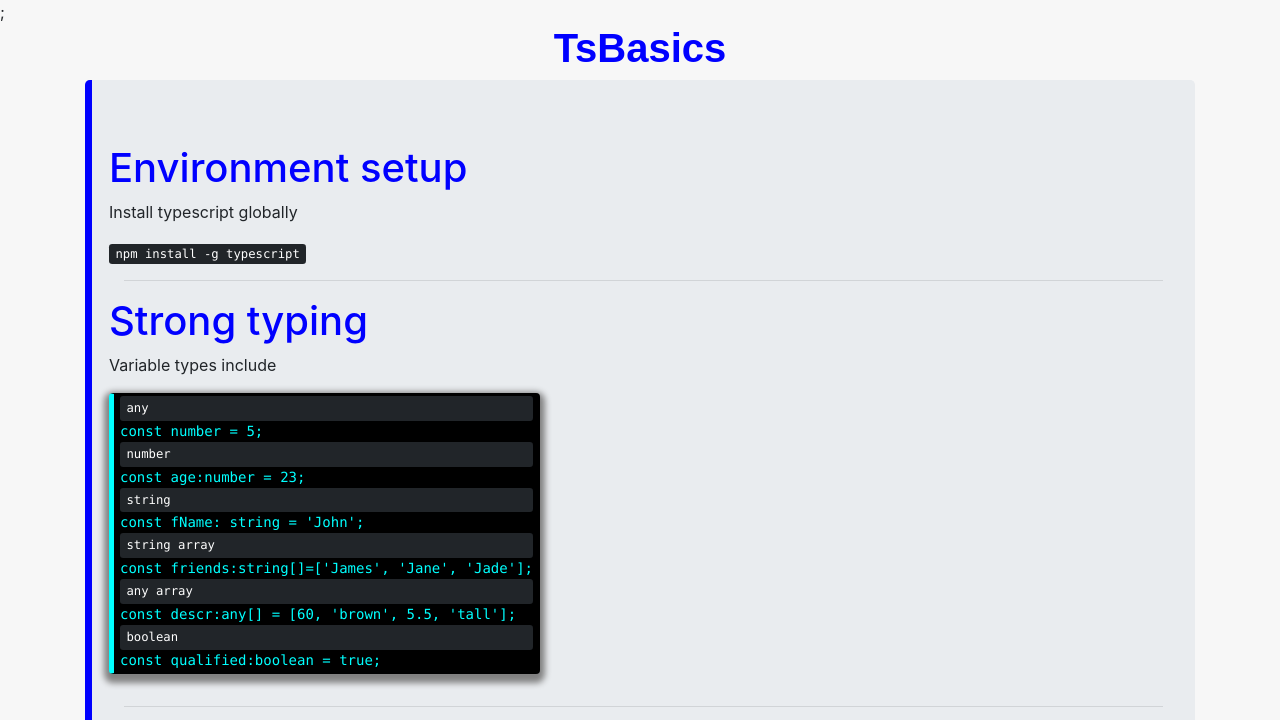
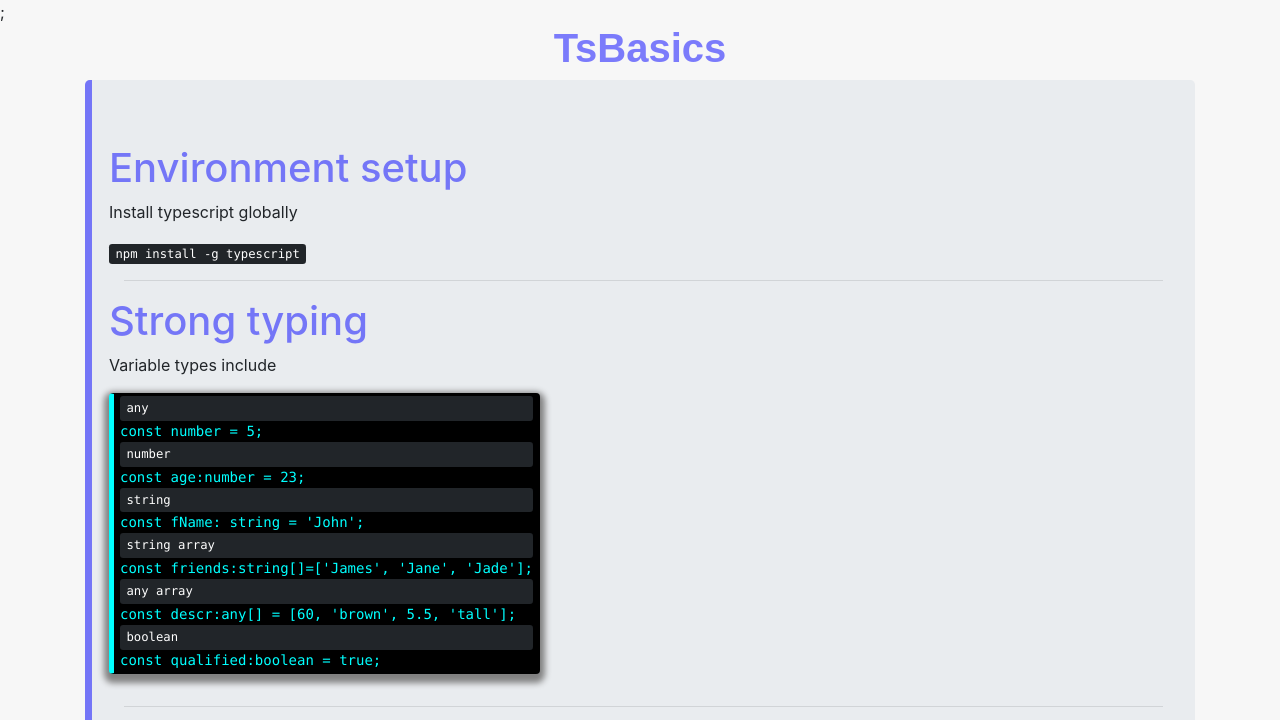
Before and after one commit to JamalGuyo/TypescriptGuide, a website: page index.html in a window 1280 px wide. Shown: the top 720 px of the page. Drawn offline with nearby package versions, Linux system fonts and the light colour scheme; a web font is replaced by a local one.

Commit message:
style the border and headings

```diff
--- a/style.scss
+++ b/style.scss
@@ -3,13 +3,13 @@
 	.title {
 		font-family: 'Calligraffitti', cursive;
 		font-family: 'Pattaya', sans-serif;
-		color: blue;
+		color: rgba(0, 0, 255, 0.5);
 	}
 	.jumbotron {
-		border-left: 7px solid blue;
+		border-left: 7px solid rgba(0, 0, 255, 0.5);
 		overflow: auto;
 		h1 {
-			color: blue;
+			color: rgba(0, 0, 255, 0.5);
 		}
 		pre.card {
 			color: aqua;
```
Also changed, not shown: style.css.
